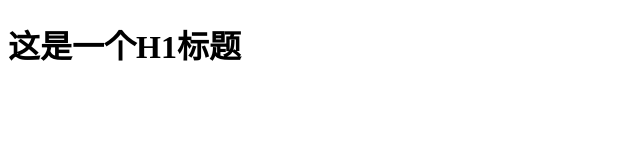
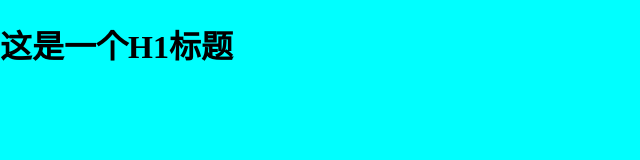
Before and after one commit to TeamWangLee/project_01, a plain HTML site: page index.html in a window 1280 px wide. Shown: the whole page, without its empty margins (0-640 px from the left). Drawn offline with Linux system fonts and the light colour scheme.

Commit message:
修改了index.css与index.html

```diff
--- a/index.css
+++ b/index.css
@@ -0,0 +1,5 @@
+html,body{
+    margin: 0;
+    padding: 0;
+    background-color: aqua;
+}
--- a/index.html
+++ b/index.html
@@ -4,6 +4,8 @@
     <meta charset="UTF-8">
     <meta http-equiv="X-UA-Compatible" content="IE=edge">
     <meta name="viewport" content="width=device-width, initial-scale=1.0">
+    <link rel="stylesheet" href="index.css">
+    <script src="index.js"></script>
     <title>Document</title>
 </head>
 <body>
```
